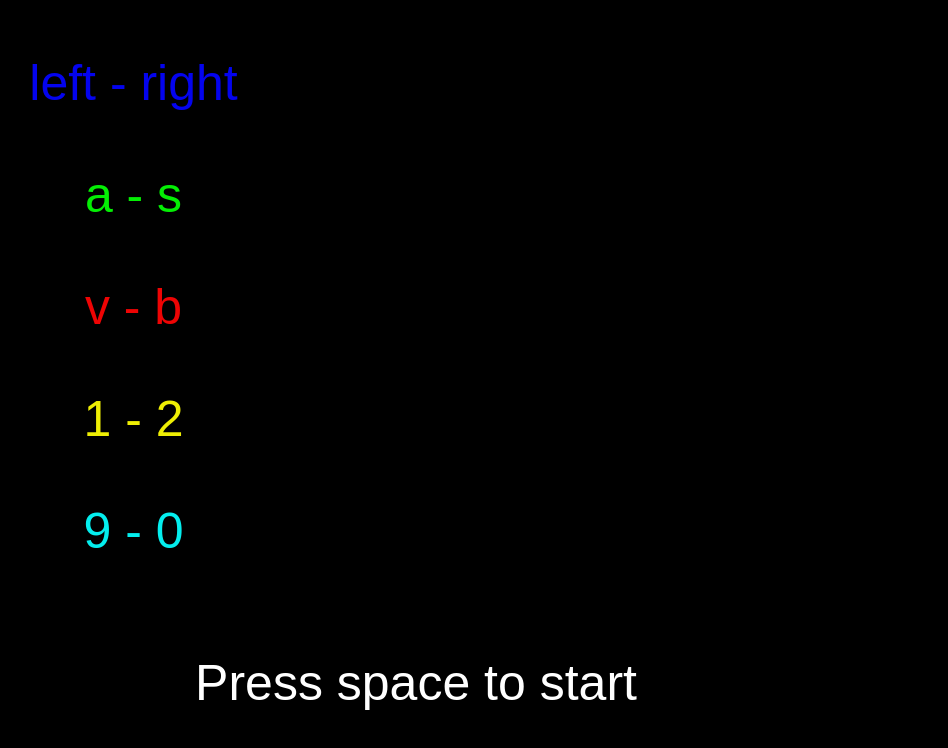
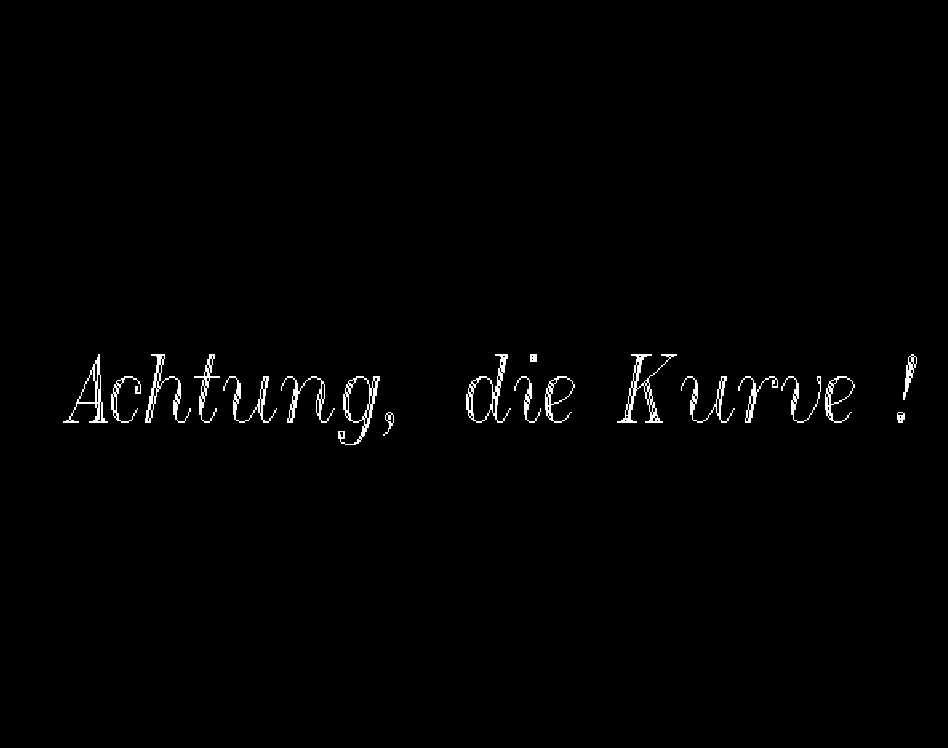
Before and after one commit to darenhart/zatacka, a plain HTML site: page index.html in a window 1280 px wide. Shown: the whole page, without its empty margins (149-1097 px from the left). Drawn offline with Linux system fonts and the light colour scheme.

Commit message:
Adding splash screen and mouse controls

```diff
--- a/Game.js
+++ b/Game.js
@@ -1,14 +1,72 @@
+
+var imageRepository = new function() {
+
+	// Set images src
+	var imgs = {
+		splash: "img/achtung.png",
+		red:    "img/red.png",
+		yellow: "img/yellow.png",
+		orange: "img/orange.png",
+		green:  "img/green.png",
+		pink:   "img/pink.png",
+		blue:   "img/blue.png"
+	};
+
+	var numImages = 0;
+	for (var key in imgs) {
+		numImages++;
+		this[key] = new Image();
+		this[key].src = imgs[key];
+		this[key].onload = function() {
+			imageLoaded();
+		};
+	}
+
+	// Ensure all images have loaded before starting the game
+	var numLoaded = 0;
+	function imageLoaded() {
+		numLoaded++;
+		if (numLoaded === numImages) {
+			window.init();
+		}
+	}
+}
+
 
 function Background() {
 	this.draw = function() {
 		this.context.beginPath();
-		this.context.rect(0,0, game.width, game.height);
+		this.context.rect(0,0, game.width - score.width, game.height);
 		this.context.lineWidth="10";
-		this.context.strokeStyle="#CCCC22";
+		this.context.strokeStyle="#CCCC55";
 		this.context.stroke();
 	};
 }
 
+function SplashScreen() {
+
+	this.active = true;
+	var timeout = 1000;
+	var counter = 0;
+
+	this.draw = function() {
+		var x = game.width/2  - imageRepository.splash.width/2;
+		var y = game.height/2 - imageRepository.splash.height/2;
+		this.context.drawImage(imageRepository.splash, x, y);
+	};
+	this.listen = function() {
+		counter++;
+		if (KEY_STATUS.mouse1 || KEY_STATUS.space || counter > timeout) {
+			this.clear();
+			game.selectScreen();
+		}
+	};
+	this.clear = function() {
+		this.active = false;
+		counter = 0;
+		this.context.clearRect(0, 0, game.width, game.height);
+	};
+}
 
 function Game() {
 
@@ -16,7 +74,7 @@ function Game() {
 
 	this.init = function() {
 
-		this.width = window.innerWidth - Score.prototype.width;
+		this.width = window.innerWidth;
 		this.height = window.innerHeight;
 
 		var main = document.createElement('canvas');
@@ -35,13 +93,13 @@ function Game() {
 		score.id     = 'score';
 		score.height = this.height;
 		score.width  = Score.prototype.width;
-		score.style.left = this.width+'px';
+		score.style.left = this.width-score.width+'px';
 		document.body.appendChild(score);
 
 		var select = document.createElement('canvas');
 		select.id     = 'select';
 		select.height = this.height;
-		select.width  = this.width+Score.prototype.width;
+		select.width  = this.width;
 		document.body.appendChild(select);
 
 		// Test to see if canvas is supported
@@ -54,14 +112,16 @@ function Game() {
 			this.scoreContext  = score.getContext('2d');
 			this.selectContext = select.getContext('2d');
 
-			Player.prototype.context     = this.mainContext;
+			Player.prototype.context      = this.mainContext;
 			Players.prototype.context     = this.mainContext;
-			Background.prototype.context = this.mainContext;
-			Fps.prototype.context        = this.textsContext;
-			Score.prototype.context      = this.scoreContext;
+			Background.prototype.context  = this.mainContext;
+			SplashScreen.prototype.context= this.selectContext;
+			Fps.prototype.context         = this.textsContext;
+			Score.prototype.context       = this.scoreContext;
 			SelectPlayers.prototype.context = this.selectContext;
 
 			this.background = new Background();
+			this.splash = new SplashScreen();
 			this.fps = new Fps();
 			this.players = new Players();
 			this.score = new Score();
@@ -71,31 +131,50 @@ function Game() {
 		}
 	};
 
+	this.calculateCanvasSizes = function() {
+		var existentCanvas = document.getElementsByTagName('canvas');
+		for (var i = 0; i < existentCanvas.length; i++) {
+			document.body.removeChild(existentCanvas[0]);
+		}
+	};
+
+	this.splashScreen = function() {
+		this.started = false;
+		game.splash.draw();
+		document.getElementById('select').style.display = 'block';
+		document.getElementById('main').style.display = 'none';
+		document.getElementById('texts').style.display = 'none';
+		document.getElementById('score').style.display = 'none';
+		animate();
+	};
+
 	this.selectScreen = function() {
+		this.started = false;
+		game.splash.clear();
 		game.selectPlayers.show();
 		document.getElementById('select').style.display = 'block';
 		document.getElementById('main').style.display = 'none';
 		document.getElementById('texts').style.display = 'none';
 		document.getElementById('score').style.display = 'none';
-		animate();
 	}
+
+	this.start = function() {
+		document.getElementById('select').style.display = 'none';
+		document.getElementById('main').style.display = 'block';
+		document.getElementById('texts').style.display = 'block';
+		document.getElementById('score').style.display = 'block';
+		this.started = true;
+		this.players.createPlayers();
+		this.players.maxRounds = 15;
+		this.score.print();
+		this.newRound();
+	};
 
 	this.newRound = function() {
 		this.players.start();
 		this.background.draw();
 	};
 
-	this.start = function() {
-		this.started = true;
-		document.getElementById('select').style.display = 'none';
-		document.getElementById('main').style.display = 'block';
-		document.getElementById('texts').style.display = 'block';
-		document.getElementById('score').style.display = 'block';
-		this.players.createPlayers();
-		this.players.maxRounds = 15;
-		this.score.print();
-		this.newRound();
-	};
 }
 
 
@@ -106,7 +185,11 @@ function animate() {
 		game.players.animate();
 		game.fps.update();
 	} else {
-		game.selectPlayers.listen();
+		if (game.splash.active) {
+			game.splash.listen();
+		} else {
+			game.selectPlayers.listen();
+		}
 	}
 }
 
@@ -124,8 +207,6 @@ window.requestAnimFrame = (function(){
 var game = new Game();
 function init() {
 	if (game.init()) {
-		game.selectScreen();
+		game.splashScreen();
 	}
 }
-
-init();
--- a/Keys.js
+++ b/Keys.js
@@ -3,28 +3,36 @@
 // The keycodes that will be mapped when a user presses a button.
 // Original code by Doug McInnes
 KEY_CODES = {
-	0: 'mouse',
+	1: 'mouse1',
+	2: 'mouse2',
 	32: 'space',
 	37: 'left',
 	38: 'up',
 	39: 'right',
 	40: 'down',
+	17: 'Ctrl',
+	16: 'Shift',
 	48: '0',
 	49: '1',
+	81: 'q',
 	50: '2',
 	57: '9',
+
+	77: 'm',
+	78: 'n',
+
+	79: 'o',
+	80: 'p',
+/*
 	65: 'a',
-	66: 'b',
-	86: 'v',
 	83: 's',
-/*
+
 	51: '3',
 	52: '4',
 	53: '5',
 	54: '6',
 	55: '7',
 	56: '8',
-
 	67: 'c',
 	68: 'd',
 	69: 'e',
@@ -35,11 +43,9 @@ KEY_CODES = {
 	74: 'j',
 	75: 'k',
 	76: 'l',
-	77: 'm',
-	78: 'n',
-	79: 'o',
-	80: 'p',
-	81: 'q',
+
+	66: 'b',
+	86: 'v',
 	82: 'r',
 	84: 't',
 	85: 'u',
@@ -86,3 +92,26 @@ document.onkeyup = function(e) {
     KEY_STATUS[KEY_CODES[keyCode]] = false;
   }
 }
+
+
+
+// mouse
+document.body.addEventListener('mousedown', function (e){
+    if(e.button === 2){
+		KEY_STATUS.mouse2 = true; // right
+		return false;
+    }
+    else if(e.button === 0){
+		KEY_STATUS.mouse1 = true; // left
+    }
+}, false);
+
+document.body.addEventListener('mouseup', function (e){
+    if(e.button === 2){
+		KEY_STATUS.mouse2 = false;
+		return false;
+    }
+    else if(e.button === 0){
+		KEY_STATUS.mouse1 = false;
+    }
+}, false);
--- a/Player.js
+++ b/Player.js
@@ -42,7 +42,7 @@ function Player(p) {
 		afterDieCount = 0;
 		dying = false;
 		this.dead = false;
-		x = (game.width-100) * Math.random() +50;
+		x = (game.width-score.width-100) * Math.random() +50;
 		y = (game.height-100) * Math.random() +50;
 		angle = Math.random()*360;
 		this.getNextHole();
@@ -74,7 +74,7 @@ function Player(p) {
 			}
 
 			// get speed according to fps
-			if (game.fps.val && game.fps.val > 10) {
+			if (game.fps.val && game.fps.val > 25) {
 				var s = speed * (60/game.fps.val);
 			} else {
 				var s = speed;
@@ -175,11 +175,12 @@ function Players() {
 	this.maxRounds;
 
 	this.players = [
-		{name: 'blue',  color: '#0404EE', right: 'right', left: 'left'},
-		{name: 'green', color: '#04EE04', right: 's', left: 'a'},
-		{name: 'red',   color: '#EE0404', right: 'b', left: 'v'},
-		{name: 'yellow',color: '#EEEE04', right: '2', left: '1'},
-		{name: 'cyan',  color: '#04EEEE', right: '0', left: '9'}
+		{name: 'red',   color: '#f82801', left: '1',   right: 'q'},
+		{name: 'yellow',color: '#c0c001', left: 'Shift', right: 'Ctrl'},
+		{name: 'orange',color: '#f87801', left: 'n',   right: 'm'},
+		{name: 'green', color: '#01c801', left: 'left', right: 'down'},
+		{name: 'pink',  color: '#d850b0', left: 'o', right: 'p'},
+		{name: 'blue',  color: '#02a0c8', left: 'mouse1', right: 'mouse2'}
 	];
 
 	this.pool = [];
--- a/Score.js
+++ b/Score.js
@@ -1,6 +1,6 @@
 function Score() {
 
-	this.context.font="italic 70px Sans-Serif";
+	this.context.font="italic 75px Sans-Serif";
 	this.context.textAlign="right";
 	var players = game.players.pool;
 	var totalPlayers = game.players.players.length;
@@ -12,7 +12,7 @@ function Score() {
 		for (var i = 0; i < players.length; i++) {
 			var p = players[i];
 			var x = this.width*3/4 - 10;
-			var y = game.height*0.8 * i/totalPlayers + 100;
+			var y = game.height*0.9 * i/totalPlayers + 80;
 
 			this.context.fillStyle=p.color;
 			this.context.fillText(p.score,x,y);
--- a/SelectPlayers.js
+++ b/SelectPlayers.js
@@ -1,16 +1,16 @@
 function SelectPlayers() {
 
-	this.context.font="50px Sans-Serif";
+	this.context.font="bold 20px Courier";
 	var players = game.players.players;
 
 	this.show = function() {
 		for (var i = 0; i < players.length; i++) {
 			var p = players[i];
 			var x = game.width/4;
-			var y = (game.height*0.7/players.length)*i + 100;
-			this.context.textAlign="center";
+			var y = (game.height*0.7/players.length)*i + 80;
+			this.context.textAlign="left";
 			this.context.fillStyle=p.color;
-			this.context.fillText(p.left+' - '+p.right,x,y);
+			this.context.fillText('('+p.left+' '+p.right+')',x,y);
 		}
 
 		this.showInstructions();
@@ -19,27 +19,33 @@ function SelectPlayers() {
 	this.listen = function() {
 		for (var i = 0; i < players.length; i++) {
 			var p = players[i];
-			var x = game.width*2/4;
-			var y = (game.height*0.7/players.length)*i + 100;
-			if (KEY_STATUS[p.right]) {
+			var x = game.width/2;
+			var y = (game.height*0.7/players.length)*i + 80 - imageRepository[p.name].height;
+			if (KEY_STATUS[p.left]) {
 				p.ready = true;
-				this.context.textAlign="left";
-				this.context.fillStyle=p.color;
-				this.context.fillText('ready',x,y);
-			} else if (KEY_STATUS[p.left]) {
+				this.context.drawImage(imageRepository[p.name], x, y);
+			} else if (KEY_STATUS[p.right]) {
 				p.ready = false;
 				this.context.clearRect(x, y-40, 300, 60);
 			}
 		}
 
 		if (KEY_STATUS.space) {
-			game.start();
+			// start game if there is a ready player
+			for (var i = 0; i < players.length; i++) {
+				var p = players[i];
+				if (players[i].ready) {
+					game.start();
+					break;
+				}
+			}
 		}
 
 	};
 
 	this.showInstructions = function() {
 		this.context.fillStyle="white";
+		this.context.textAlign="center";
 		this.context.fillText('Press space to start',game.width/2,game.height*7/8);
 	};
 
--- a/index.html
+++ b/index.html
@@ -22,7 +22,7 @@
 			}
 		</style>
 	</head>
-	<body>
+	<body oncontextmenu="return false" onresize="location.reload()">
 		<script src="Keys.js"></script>
 		<script src="SelectPlayers.js"></script>
 		<script src="Score.js"></script>
```
Also changed, not shown: img/achtung-select.png (added), img/achtung.png (added), img/blue.png (added), img/green.png (added), img/orange.png (added), img/pink.png (added), img/red.png (added), img/yellow.png (added), 1 other file.
